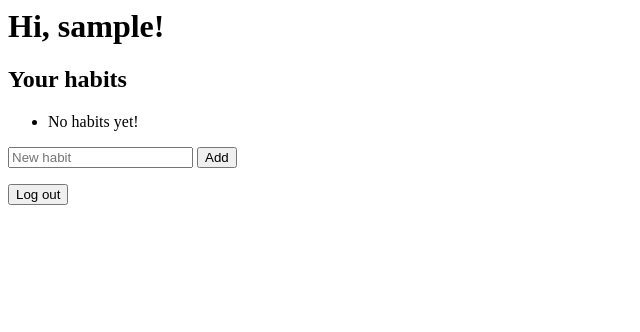
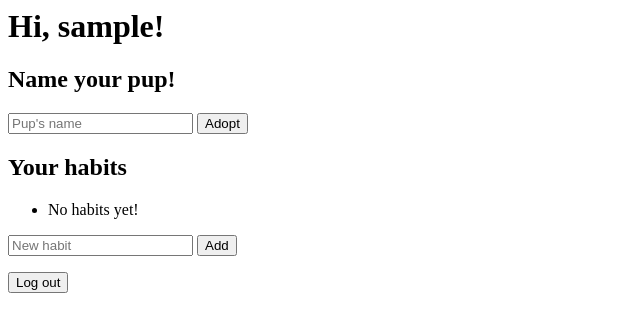
Before and after one commit to lfigu05/Pupdate, a Django app: page / in a window 1280 px wide. Shown: the top 332 px of the page, without its empty margins (0-640 px from the left). Run offline with Django 4.2, Linux system fonts and the light colour scheme; the visitor is signed in with stand-in values (Sample User, id 1); data that the repository does not hold is empty.

Commit message:
Add pup naming

```diff
--- a/habits/templates/habits/home.html
+++ b/habits/templates/habits/home.html
@@ -1,4 +1,15 @@
 <h1>Hi, {{ user.username }}!</h1>
+
+{% if pup %}
+    <h2>{{ pup.name }}</h2>
+{% else %}
+    <h2>Name your pup!</h2>
+    <form method="post" action="{% url 'name_pup' %}">
+        {% csrf_token %}
+        <input type="text" name="name" placeholder="Pup's name" required>
+        <button type="submit">Adopt</button>
+    </form>
+    {% endif %}
 
 <h2>Your habits</h2>
 <ul>
--- a/habits/urls.py
+++ b/habits/urls.py
@@ -6,4 +6,5 @@ urlpatterns = [
     path('', views.home, name='home'),
     path('habits/add/', views.add_habit, name='add_habit'),
     path('habits/<int:habit_id>/checkin/', views.check_in, name='check_in'),
+    path('pup/name/', views.name_pup, name='name_pup')
 ]
--- a/habits/views.py
+++ b/habits/views.py
@@ -2,47 +2,62 @@ from django.shortcuts import render, redirect
 from django.contrib.auth.forms import UserCreationForm
 from django.contrib.auth import login
 from django.contrib.auth.decorators import login_required
-from .models import Habit
+from .models import Habit, CheckIn, Pup
 from django.shortcuts import get_object_or_404
 from datetime import date
-from .models import CheckIn
 
 # Create your views here.
 
+# sign up for pupdate
 def signup(request):
     if request.method == 'POST':
         form = UserCreationForm(request.POST)
-        if form.is_valid():
-            user = form.save()
-            login(request, user)
+        if form.is_valid(): # checks if passwords match and if the user is available
+            user = form.save() # user is in the database
+            login(request, user) # log in so they dont have to again
             return redirect('/')
-    else:
+    else: # just visiting the page
         form = UserCreationForm()
     return render(request, 'registration/signup.html', {'form': form})
 
-@login_required
+# home page that shows the user's habits and pup (IF THEY ARE LOGGED IN)
+@login_required # if you are not logged in, you'll be sent to the login page
 def home(request):
-    habits = Habit.objects.filter(user=request.user)
-    return render(request, 'habits/home.html', {'habits': habits})
+    habits = Habit.objects.filter(user=request.user) # shows USER'S habits only
+    pup = Pup.objects.filter(user=request.user).first()
+    return render(request, 'habits/home.html', {'habits': habits, 'pup': pup})
 
+# add a new habit for the user logged in
 @login_required
 def add_habit(request):
     if request.method == 'POST':
         name = request.POST.get('name')
-        if name:
+        if name: # ignores empty submissions
             Habit.objects.create(user=request.user, name=name)
     return redirect('home')
 
+# marking a habit as done
 @login_required
 def check_in(request, habit_id):
     if request.method == 'POST':
+        # finds the habit if it belongs to the user, that way nobody checks off anyone else's habit
         habit = get_object_or_404(Habit, id=habit_id, user=request.user)
         CheckIn.objects.get_or_create(habit=habit, date=date.today())
     return redirect('home')
 
+# deleting a habit
 @login_required
 def delete_habit(request, habit_id):
     if request.method == 'POST':
         habit = get_object_or_404(Habit, id=habit_id, user=request.user)
         habit.delete()
     return redirect('home')
+
+# name the user's pup (RENAMABLE)
+@login_required
+def name_pup(request):
+    if request.method == 'POST':
+        name = request.POST.get('name')
+        if name: #ignoring empty submissions
+            Pup.objects.update_or_create(user=request.user, defaults={'name': name}) # updates or creates name if it doesn't exist
+    return redirect('home')
```
Also changed, not shown: plan.md (+7 -7 lines).
